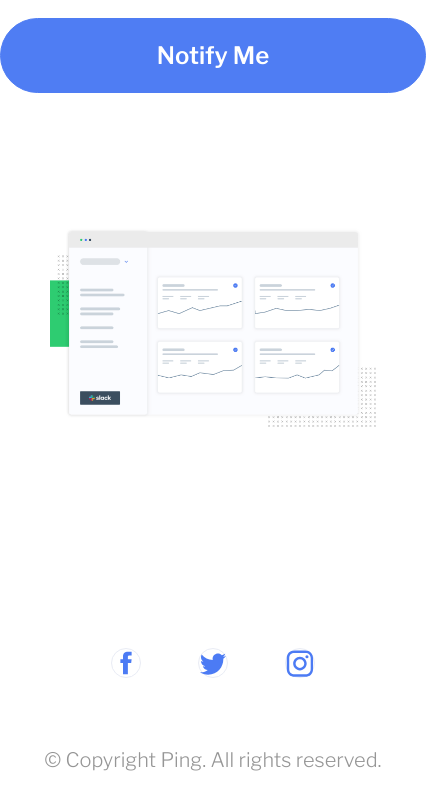
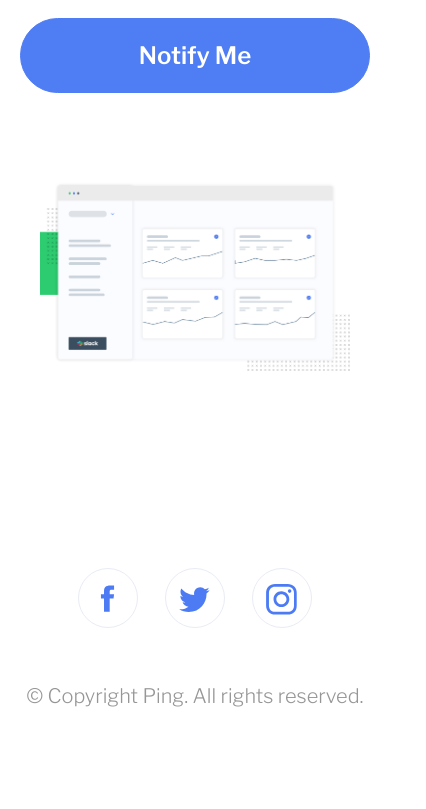
Before and after one commit to karinaestaba/ping-coming-soon-page, a plain HTML site: page index.html in a window 390 px wide. Shown: the part 595-1404 px from the top of the page, 426 px wide, since content can reach past the window. After the commit the page ends 1378 px from the top, so only its background shows below. Drawn offline with nearby package versions, Linux system fonts and the light colour scheme.

Commit message:
+ Flujo responsive.

```diff
--- a/assets/css/style.sass
+++ b/assets/css/style.sass
@@ -65,7 +65,7 @@ b
 
   &-footer
     grid-area: c-footer
-    padding: 125px 10px 78px
+    padding: 147px 10px 78px
 
     .copyright
       display: block
@@ -91,7 +91,7 @@ b
     color: $very_dark_blue
 
 .banner
-  padding: 96px 50px
+  padding: 50px 40px
 
   &-img
     img
@@ -104,13 +104,13 @@ b
   flex-wrap: wrap
   justify-content: center
   align-items: center
-  gap: 57px
-  margin-bottom: 73px
+  gap: 27px
+  margin-bottom: 59px
   padding: 0
 
   > li
-    width: 30px
-    height: 30px
+    width: 60px
+    height: 60px
     border: 1px solid #e9ecf5
     border-radius: 50%
     display: flex
@@ -144,12 +144,12 @@ form
 
   &.container
     max-width: 560px
-    padding: 39px 0
+    padding: 39px 20px
 
   input
     display: block
     border: 1px solid #c7d2f2
-    padding: 24px 63px
+    padding: 24px 20px
     border-radius: 78px
     color: $very_dark_blue
     font-size: 23px
@@ -199,6 +199,18 @@ form
       &.type-mismatch
         + .error::after
           content: 'Please provide a valid email address'
+
+@media screen and ( min-width: 558px)
+  form
+    &.container
+      padding: 39px 0
+
+    input
+      padding: 24px 63px
+
+  .banner
+    padding: 96px 50px
+
 
 @media screen and ( min-width: 998px)
   body
@@ -274,5 +286,8 @@ form
     margin-bottom: 23px
 
     li
+      width: 30px
+      height: 30px
+
       img
         width: 16px
--- a/index.html
+++ b/index.html
@@ -38,17 +38,17 @@
   <ul class="social-links">
     <li>
       <a href="#!" title="Go to Facebook">
-        <img src="assets/images/facebook.svg" alt="Facebook" class="icon" width="30">
+        <img src="assets/images/facebook.svg" alt="Facebook" class="icon" width="35">
       </a>
     </li>
     <li>
       <a href="#!" title="Go to Twitter">
-        <img src="assets/images/twitter.svg" alt="Twitter" class="icon" width="30">
+        <img src="assets/images/twitter.svg" alt="Twitter" class="icon" width="35">
       </a>
     </li>
     <li>
       <a href="#!" title="Go to instagram">
-        <img src="assets/images/instagram.svg" alt="Instagram" class="icon" width="30">
+        <img src="assets/images/instagram.svg" alt="Instagram" class="icon" width="35">
       </a>
     </li>
   </ul>
```
Also changed, not shown: assets/css/style.css, 1 other file.
